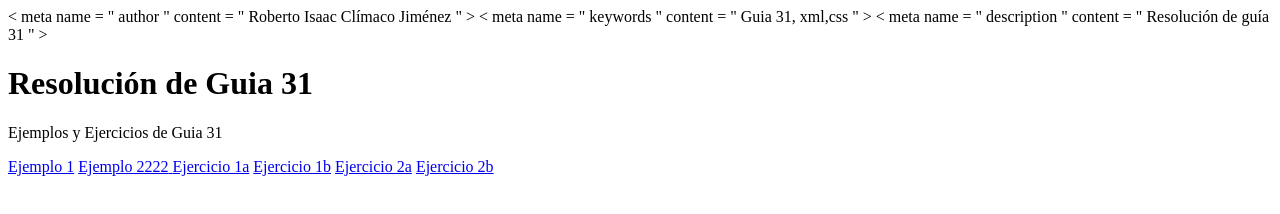
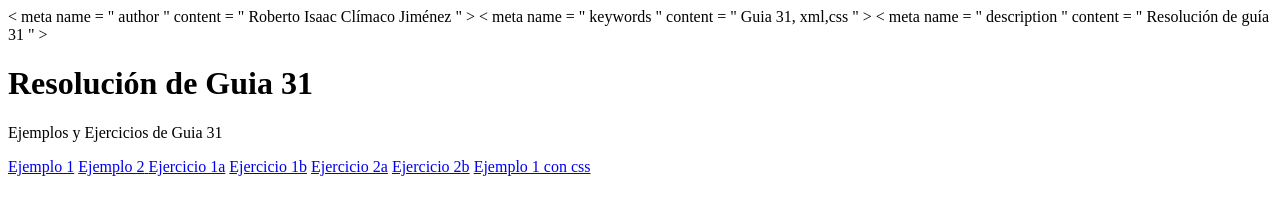
Before and after one commit to RJJimenez/guia31, a plain HTML site: page index.html in a window 1280 px wide. Drawn offline with Linux system fonts and the light colour scheme.

Commit message:
Update index.html

```diff
--- a/index.html
+++ b/index.html
@@ -15,12 +15,14 @@
      <p>Ejemplos y Ejercicios de Guia 31</p>
 
 	<a href="Ejemplos/ejemplo1.html">Ejemplo 1</a>
-	<a href="Ejemplos/ejemplo2.html">Ejemplo 2222<//a>
+		<a href="Ejemplos/ejemplo2.html">Ejemplo 2<//a>
 	<a href="Ejercicios/ejercicio1a.html">Ejercicio 1a</a>
 	<a href="Ejercicios/ejercicio1b.html">Ejercicio 1b</a>
 	<a href="Ejercicios/ejercicio2a.html">Ejercicio 2a</a>
 	<a href="Ejercicios/ejercicio2b.html">Ejercicio 2b</a>
 
+	<a href="xml_CJ16005/ejemplo1.html">Ejemplo 1 con css</a>
+
 
 </body>
 </html>
```
